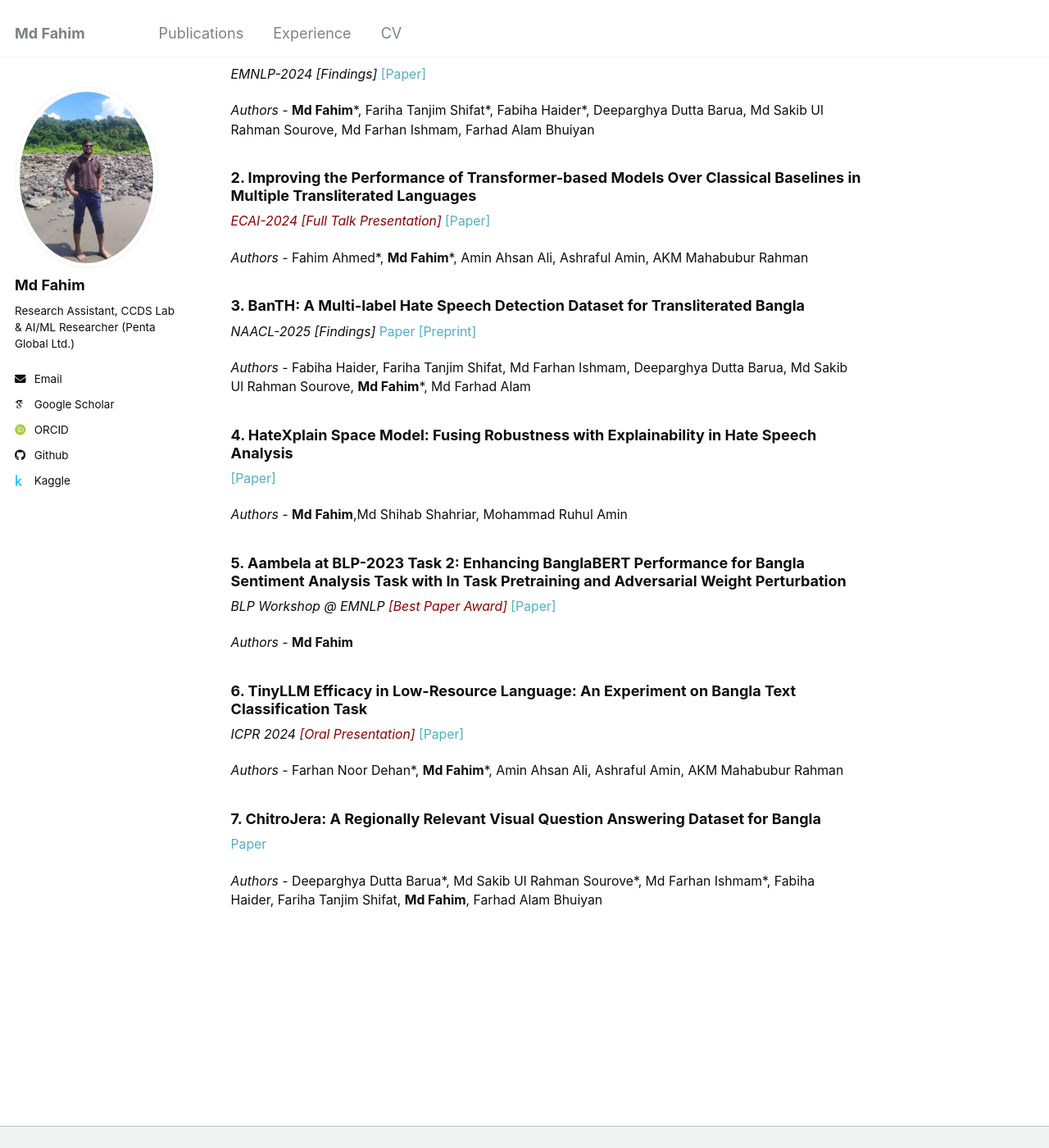
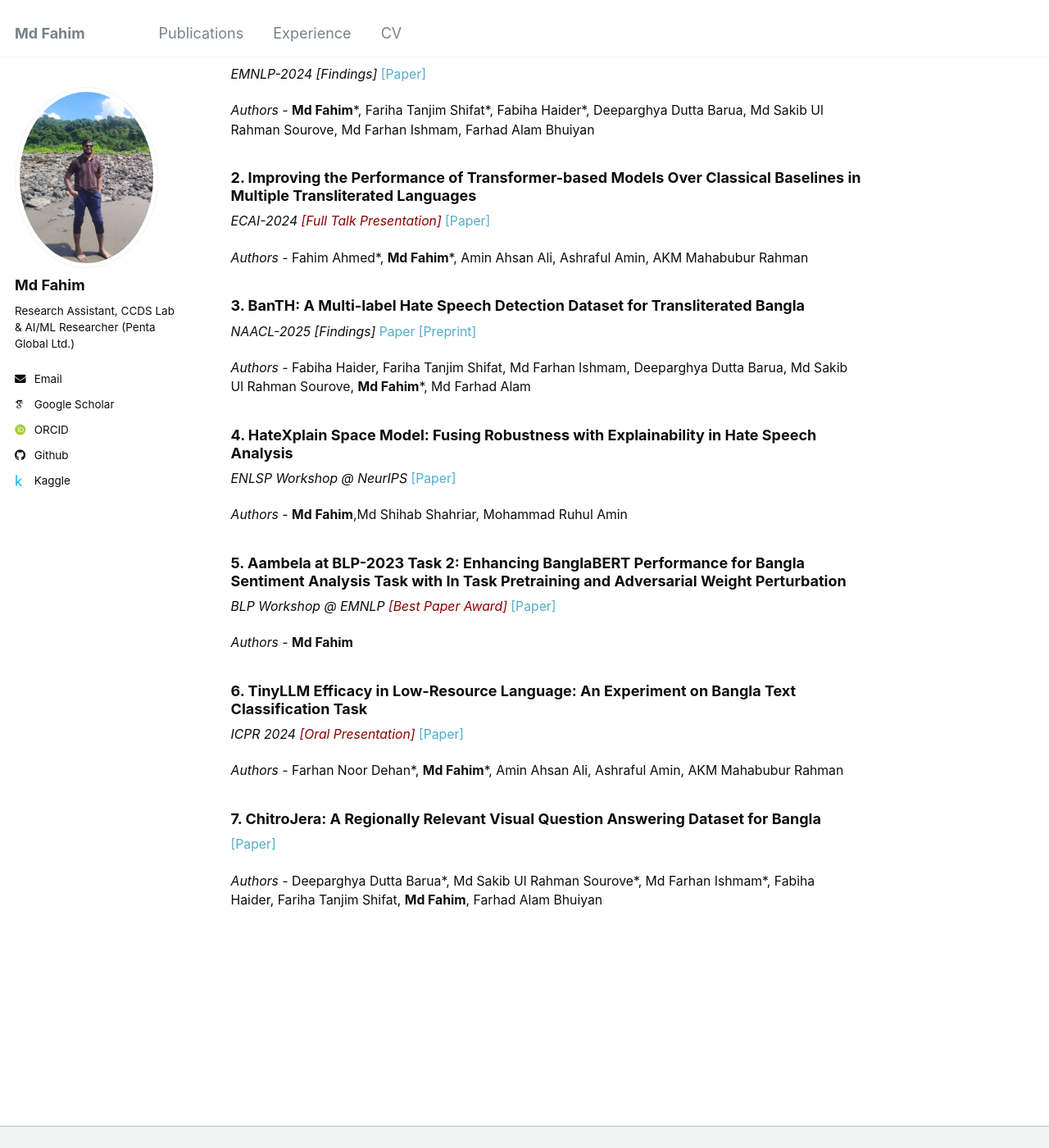
Before and after one commit to md-fahim/md-fahim.github.io, a Jekyll site: the page built from _pages/about.md, in a window 1280 px wide and 1400 px high, scrolled down 688 px. Shown: the whole window at 82% size. Built offline with Jekyll 4.4.1, drawn with Linux system fonts in a browser that asks for light colours; some web fonts are replaced.

Commit message:
minor_update

```diff
--- a/_pages/about.md
+++ b/_pages/about.md
@@ -100,7 +100,7 @@ My research interests are primarily in Natural Language Processing (NLP) and Mul
     <li> Novel T5-based dual encoder architecture achieving SOTA on BanglaTLit.</li>
 </ul> -->
 
-<h3>2. Improving the Performance of Transformer-based Models Over Classical Baselines in Multiple Transliterated Languages</h3> <i> <a href="https://www.ecai2024.eu/programme/schedule" style="color: darkred;"> ECAI-2024 [Full Talk Presentation] </a> </i> <a href="https://ebooks.iospress.nl/doi/10.3233/FAIA240972">[Paper]</a>
+<h3>2. Improving the Performance of Transformer-based Models Over Classical Baselines in Multiple Transliterated Languages</h3> <i> ECAI-2024 <a href="https://www.ecai2024.eu/programme/schedule" style="color: darkred;">[Full Talk Presentation] </a> </i> <a href="https://ebooks.iospress.nl/doi/10.3233/FAIA240972">[Paper]</a>
 
 <i> Authors - </i>Fahim Ahmed\*, <b>Md Fahim</b>\*, Amin Ahsan Ali, Ashraful Amin, AKM Mahabubur Rahman
 <!-- <body>
@@ -117,7 +117,8 @@ My research interests are primarily in Natural Language Processing (NLP) and Mul
     <a href="https://arxiv.org/abs/2410.13281">Paper [Preprint]</a>
 </button> </body> -->
 
-<h3>4. HateXplain Space Model: Fusing Robustness with Explainability in Hate Speech Analysis</h3> <a href="https://neurips2023-enlsp.github.io/papers/paper_91.pdf">[Paper]</a>
+<h3>4. HateXplain Space Model: Fusing Robustness with Explainability in Hate Speech Analysis</h3>
+<i> ENLSP Workshop @ NeurIPS </i> <a href="https://neurips2023-enlsp.github.io/papers/paper_91.pdf">[Paper]</a>
 
 <i> Authors - </i><b>Md Fahim</b>,Md Shihab Shahriar, Mohammad Ruhul Amin
 
@@ -152,7 +153,7 @@ My research interests are primarily in Natural Language Processing (NLP) and Mul
 </button>
 </body> -->
 
-<h3>7. ChitroJera: A Regionally Relevant Visual Question Answering Dataset for Bangla</h3> <a href="https://arxiv.org/abs/2410.14991">Paper</a>
+<h3>7. ChitroJera: A Regionally Relevant Visual Question Answering Dataset for Bangla</h3> <a href="https://arxiv.org/abs/2410.14991">[Paper]</a>
 
 <i> Authors - </i> Deeparghya Dutta Barua\*, Md Sakib Ul Rahman Sourove\*, Md Farhan Ishmam\*, Fabiha Haider, Fariha Tanjim Shifat, <b>Md Fahim</b>, Farhad Alam Bhuiyan
 
```
